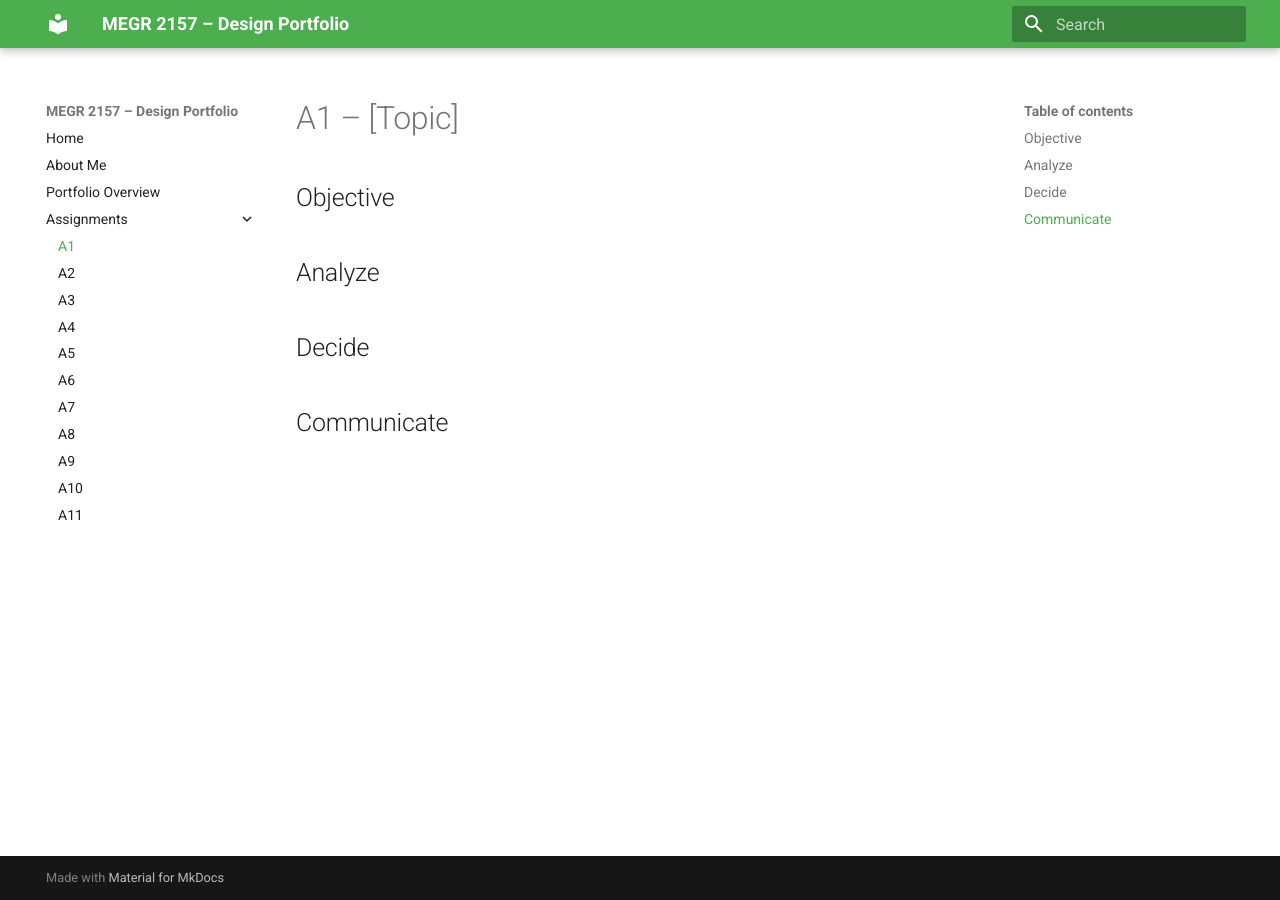
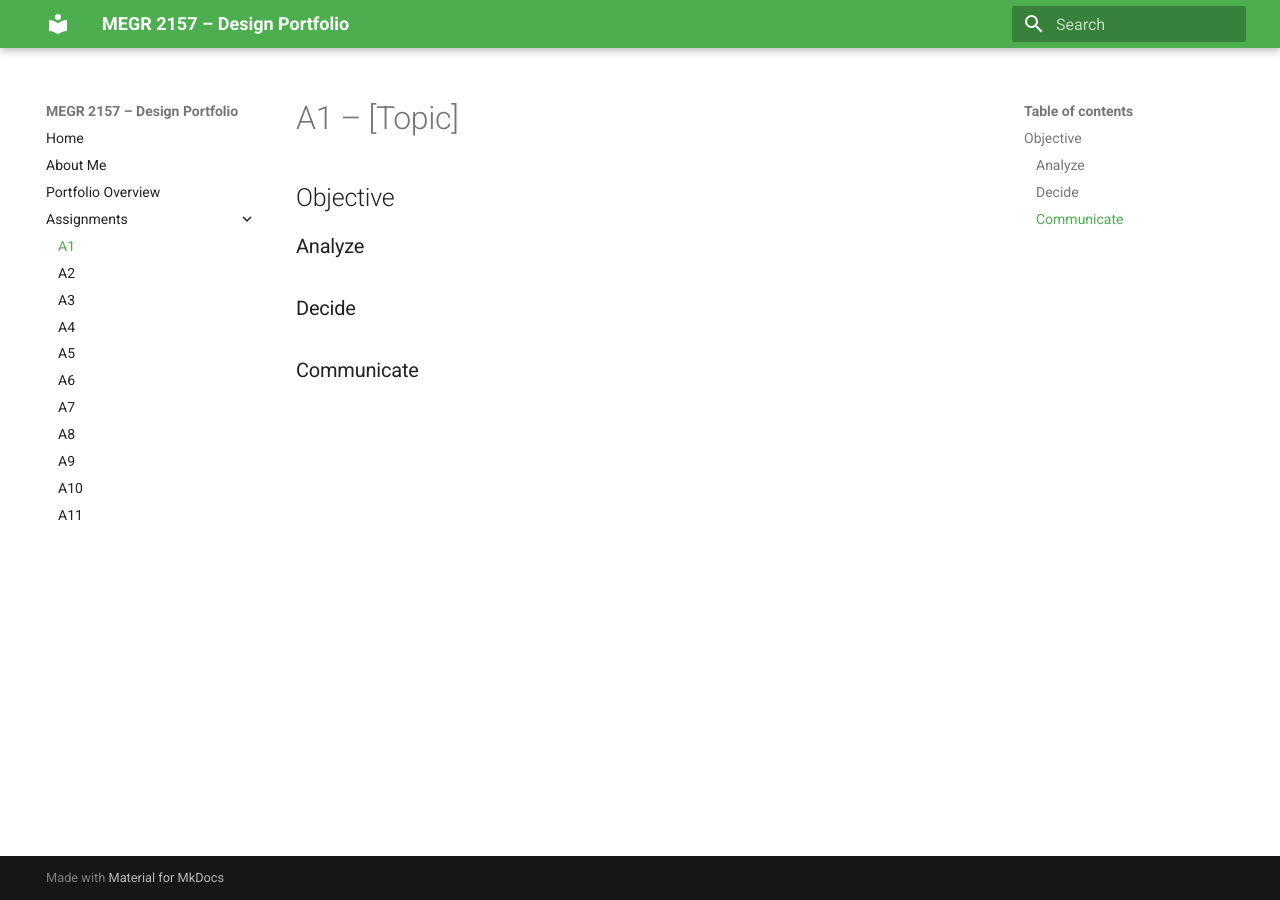
Before and after one commit to LandynSherrill/megr-2157-project-portfolio, an MkDocs documentation site: the page built from docs/assignments/A01/index.md, in a window 1280 px wide. Built offline with MkDocs 1.6.1 and Material for MkDocs 9.7.7, drawn with Linux system fonts in a browser that asks for light colours.

Commit message:
Change section headers to use H3 format

```diff
--- a/docs/assignments/A01/index.md
+++ b/docs/assignments/A01/index.md
@@ -3,10 +3,10 @@
 ## Objective
 
 
-## Analyze
+### Analyze
 
 
-## Decide
+### Decide
 
 
-## Communicate
+### Communicate
```
